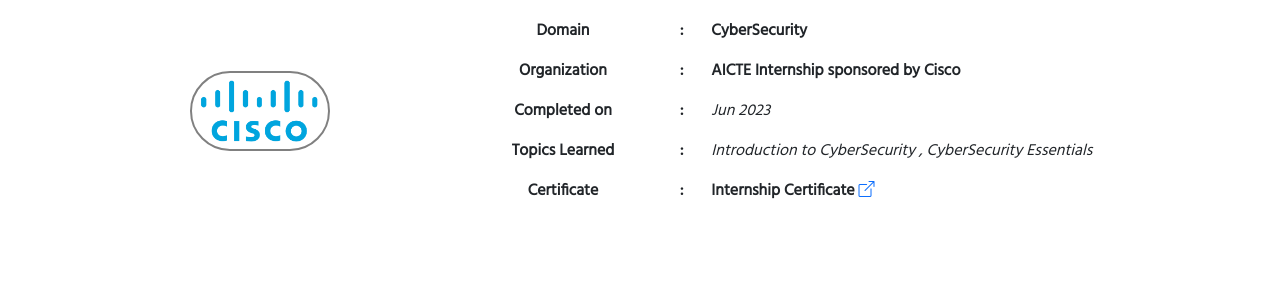
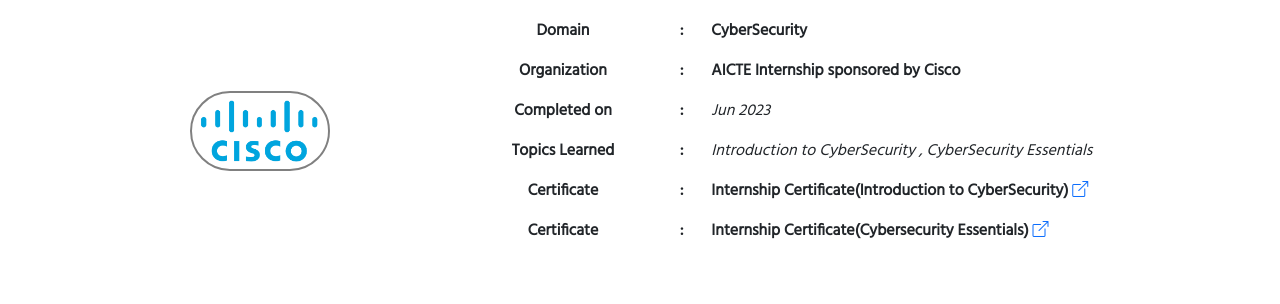
Before and after one commit to krishnapavani11/Fed, a plain HTML site: page index.html in a window 1280 px wide. Shown: the part 2554-2858 px from the top of the page. Drawn offline with nearby package versions, Linux system fonts and the light colour scheme; files that its build step writes are made by us from their sources.

Commit message:
Update index.html

```diff
--- a/index.html
+++ b/index.html
@@ -606,10 +606,10 @@
                                                <div class="col-12 d-flex flex-row">
                                                    <div
                                                        class="col-3 d-none d-sm-flex d-flex flex-row justify-content-center text-center">
-                                                <p><b> Organization</b></p>
+                                                       <p><b> Organization </b></p>
                                                    </div>
                                                    <div class="col-4 d-sm-none text-center">
-                                                <p><b> Organization </b></p>
+                                                       <p><b> Organization  </b></p>
                                                    </div>
                                                    <div class="col-1 d-sm-none"><b>:</b></div>
                                                    <div class="col-1 d-none d-sm-flex justify-content-center"><b>:</b></div>
@@ -668,15 +668,37 @@
                                                    <div class="col-1 d-sm-none"><b>:</b></div>
                                                    <div class="col-1 d-none d-sm-flex justify-content-center"><b>:</b></div>
                                                    <div class="col-7 d-sm-none">
-                                                <p><a href="images/Cisco(cybersecurity Essentials) Certificate.pdf"
-                                                        target="_blank" class="text-decoration-none text-dark"><b>Internship Certificate</b> <i
+                                                       <p><a href="images/KAMIREDDYKRISHNA PAVANI-Intro to cyber security.pdf"
+                                                               target="_blank" class="text-decoration-none text-dark"><b>Internship Certificate(Introduction to CyberSecurity)</b> <i
                                                                    class="bi bi-box-arrow-up-right text-primary"></i></a></p>
                                                    </div>
                                                    <div class="col-8 d-none d-sm-flex">
-                                                <p><a href="images/Cisco(cybersecurity Essentials) Certificate.pdf"
-                                                        target="_blank" class="text-decoration-none text-dark"><b>Internship Certificate</b> <i
+                                                       <p><a href="images/KAMIREDDYKRISHNA PAVANI-Intro to cyber security.pdf"
+                                                               target="_blank" class="text-decoration-none text-dark"><b>Internship Certificate(Introduction to CyberSecurity)</b> <i
                                                                    class="bi bi-box-arrow-up-right text-primary"></i></a></p>
                                                    </div>
+                                               </div>
+                                               <div class="col-12 d-flex flex-row">
+                                                <div
+                                                    class="col-3 d-none d-sm-flex d-flex flex-row justify-content-center text-center">
+                                                    <p><b>Certificate</b></p>
+                                                </div>
+                                                <div class="col-4 d-sm-none text-center">
+                                                    <p><b>Certificate</b></p>
+                                                </div>
+                                                <div class="col-1 d-sm-none"><b>:</b></div>
+                                                <div class="col-1 d-none d-sm-flex justify-content-center"><b>:</b></div>
+                                                <div class="col-7 d-sm-none">
+                                                    <p><a href="images/KAMIREDDYKRISHNA PAVANI-CyberSecurity Essentials.pdf"
+                                                            target="_blank" class="text-decoration-none text-dark"><b>Internship Certificate(Cybersecurity Essentials)</b> <i
+                                                                class="bi bi-box-arrow-up-right text-primary"></i></a></p>
+                                                </div>
+                                                <div class="col-8 d-none d-sm-flex">
+                                                    <p><a href="images/KAMIREDDYKRISHNA PAVANI-CyberSecurity Essentials.pdf"
+                                                            target="_blank" class="text-decoration-none text-dark"><b>Internship Certificate(Cybersecurity Essentials)</b> <i
+                                                                class="bi bi-box-arrow-up-right text-primary"></i></a></p>
+                                                </div>
+
 
                                             </div>
                                            </div>
```
Lines whose indentation alone changed are shown as unchanged.
